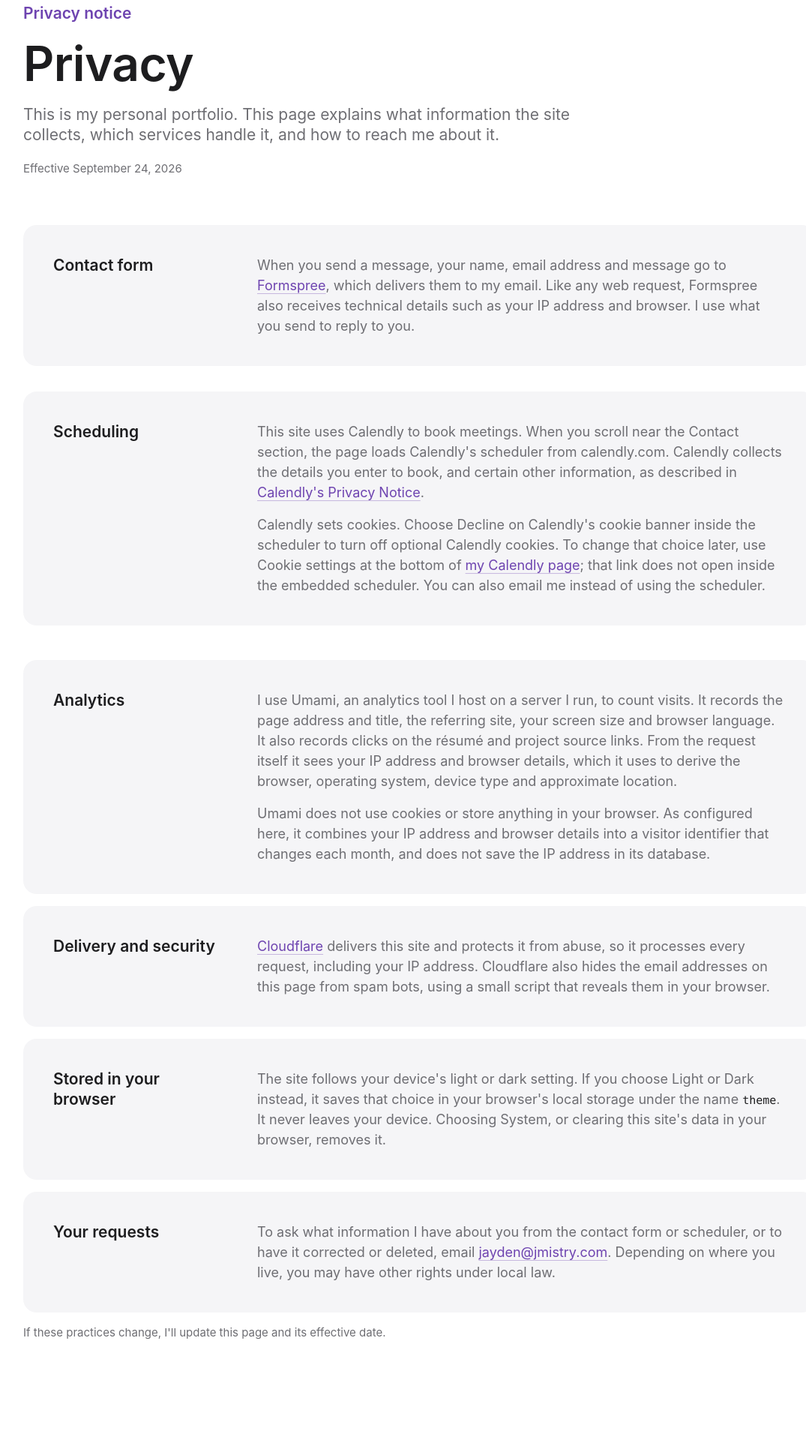
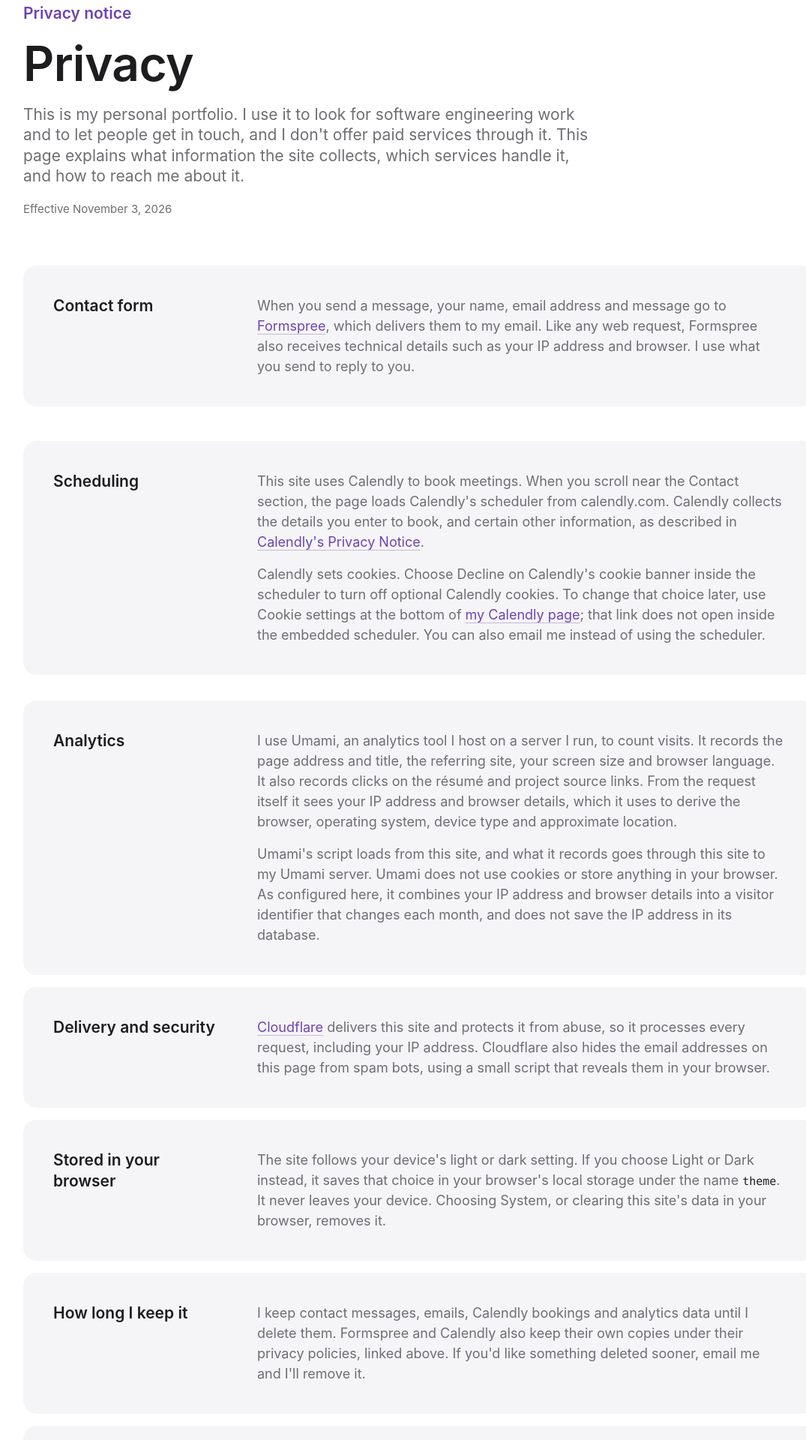
Before and after one commit to jaydenmistry/portfolio, a Next.js app: page /privacy in a window 1280 px wide. Shown: the part 160-2080 px from the top of the page at 75% size, without its empty margins (81-1156 px from the left). Built offline with nearby package versions, Linux system fonts and the light colour scheme; no server answers.

Commit message:
update privacy notice

```diff
--- a/app/privacy/page.tsx
+++ b/app/privacy/page.tsx
@@ -67,6 +67,7 @@ const sections: { id: string; title: string; body: ReactNode }[] = [
           uses to derive the browser, operating system, device type and approximate location.
         </p>
         <p>
+          Umami&apos;s script loads from this site, and what it records goes through this site to my Umami server.
           Umami does not use cookies or store anything in your browser. As configured here, it combines your IP
           address and browser details into a visitor identifier that changes each month, and does not save the IP
           address in its database.
@@ -98,13 +99,25 @@ const sections: { id: string; title: string; body: ReactNode }[] = [
     ),
   },
   {
+    id: 'retention',
+    title: 'How long I keep it',
+    body: (
+      <p>
+        I keep contact messages, emails, Calendly bookings and analytics data until I delete them. Formspree and
+        Calendly also keep their own copies under their privacy policies, linked above. If you&apos;d like
+        something deleted sooner, email me and I&apos;ll remove it.
+      </p>
+    ),
+  },
+  {
     id: 'requests',
     title: 'Your requests',
     body: (
       <p>
         To ask what information I have about you from the contact form or scheduler, or to have it corrected or
         deleted, email <External href={`mailto:${privacy.contactEmail}`}>{privacy.contactEmail}</External>.
-        Depending on where you live, you may have other rights under local law.
+        I&apos;m based in Georgia, in the United States. Depending on where you live, you may have other rights under
+        local law.
       </p>
     ),
   },
@@ -135,8 +148,9 @@ export default function PrivacyPage() {
           <p className="m-0 text-headline font-semibold text-accent">Privacy notice</p>
           <h1 className="m-0 text-title-1 text-label">Privacy</h1>
           <p className="m-0 text-pretty text-headline text-label-2">
-            This is my personal portfolio. This page explains what information the site collects, which services
-            handle it, and how to reach me about it.
+            This is my personal portfolio. I use it to look for software engineering work and to let people get in
+            touch, and I don&apos;t offer paid services through it. This page explains what information the site
+            collects, which services handle it, and how to reach me about it.
           </p>
           <p className="m-0 text-callout text-label-2">Effective {privacy.effectiveDate}</p>
         </div>
--- a/lib/privacy.ts
+++ b/lib/privacy.ts
@@ -6,7 +6,7 @@ import { site } from '@/lib/data';
  */
 export const privacy = {
   // Update on release so it matches the date the notice goes live.
-  effectiveDate: 'September 24, 2026',
+  effectiveDate: 'November 3, 2026',
   contactEmail: site.email,
   links: {
     formspree: 'https://formspree.io/legal/privacy-policy/',
```
